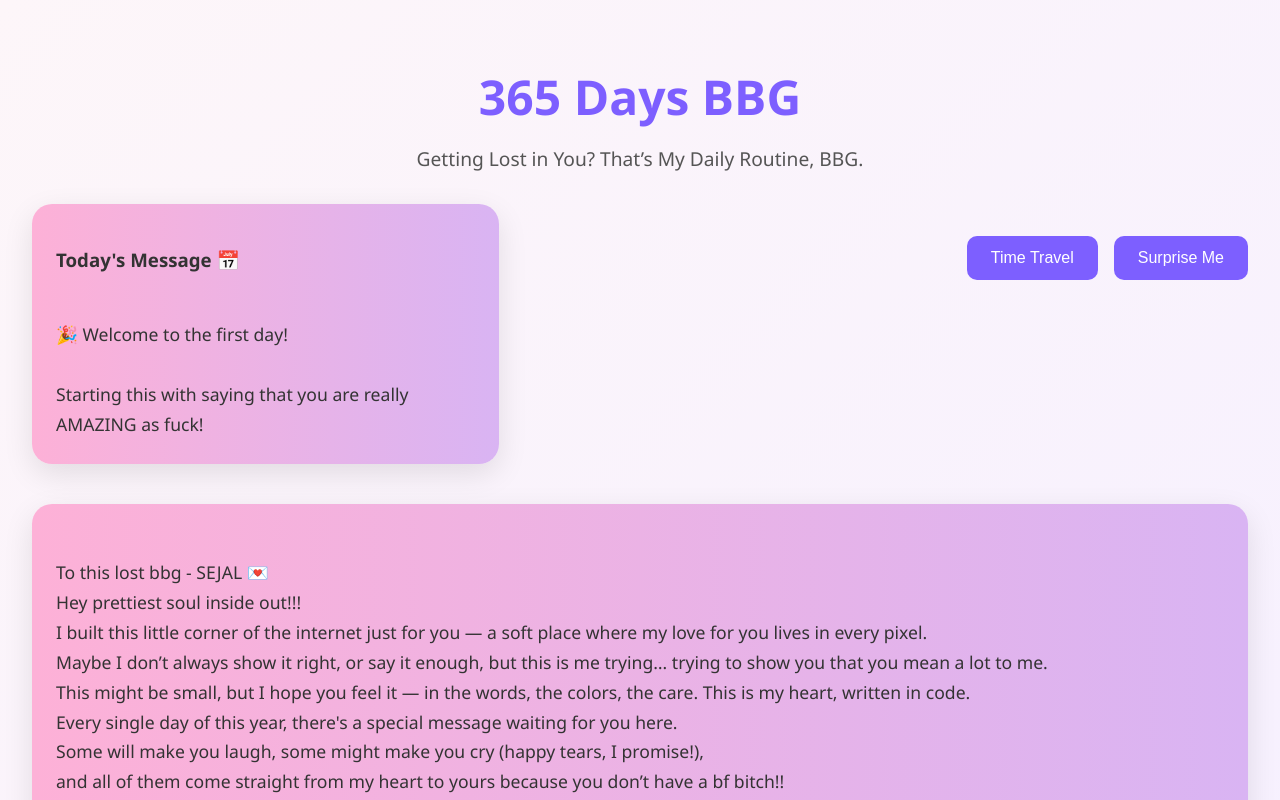
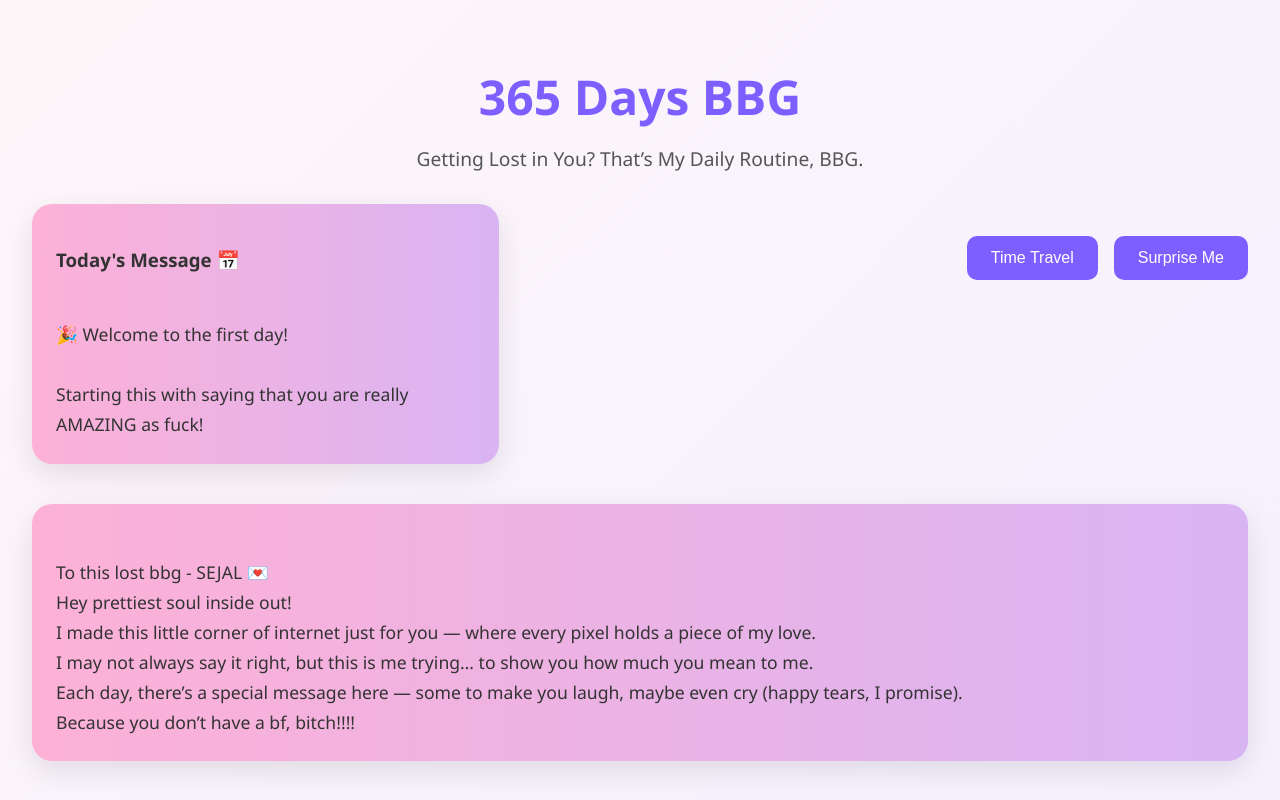
Before and after one commit to juie-ing/365-days-bbg, a React (Create React App) app: page / in a window 1280 px wide. Shown: the top 800 px of the page. Built offline with nearby package versions, Linux system fonts and the light colour scheme.

Commit message:
🚫 Remove leftover style.css import (final fix)

```diff
--- a/src/App.tsx
+++ b/src/App.tsx
@@ -112,18 +112,11 @@ const Button = styled.button`
 function App() {
   const introMessage = `
   To this lost bbg - SEJAL 💌
-Hey prettiest soul inside out!!!
-I built this little corner of the internet just for you — a soft place where my love for you lives in every pixel.
-Maybe I don’t always show it right, or say it enough, but this is me trying… trying to show you that you mean a lot to me.
-This might be small, but I hope you feel it — in the words, the colors, the care. This is my heart, written in code.
-Every single day of this year, there's a special message waiting for you here.
-Some will make you laugh, some might make you cry (happy tears, I promise!),
-and all of them come straight from my heart to yours because you don’t have a bf bitch!!
-You are loved,
-You are cherished,
-You are absolutely incredible!
-And the most important...
-YOU ARE STRONG.`;
+Hey prettiest soul inside out!
+I made this little corner of internet just for you — where every pixel holds a piece of my love.
+I may not always say it right, but this is me trying… to show you how much you mean to me.
+Each day, there’s a special message here — some to make you laugh, maybe even cry (happy tears, I promise).
+Because you don’t have a bf, bitch!!!!`;
 
   const todayMessage = `
 🎉 Welcome to the first day!
```
